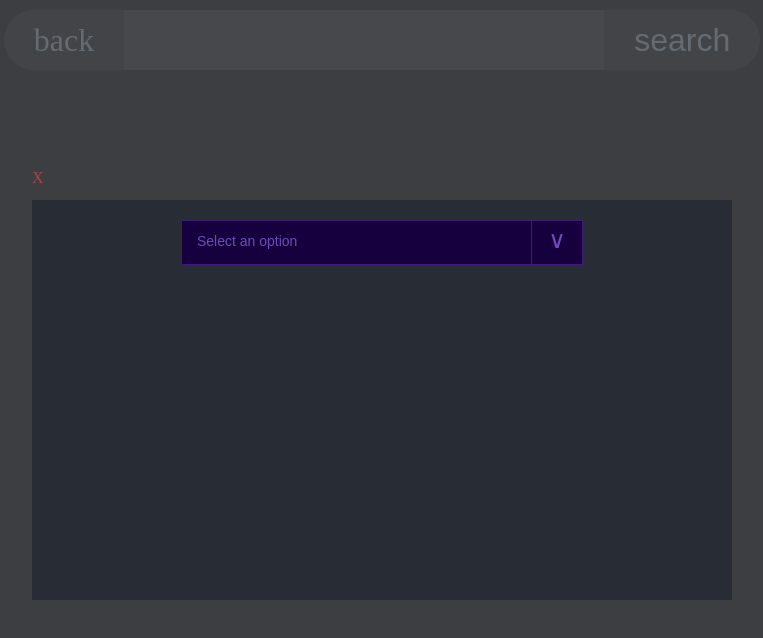
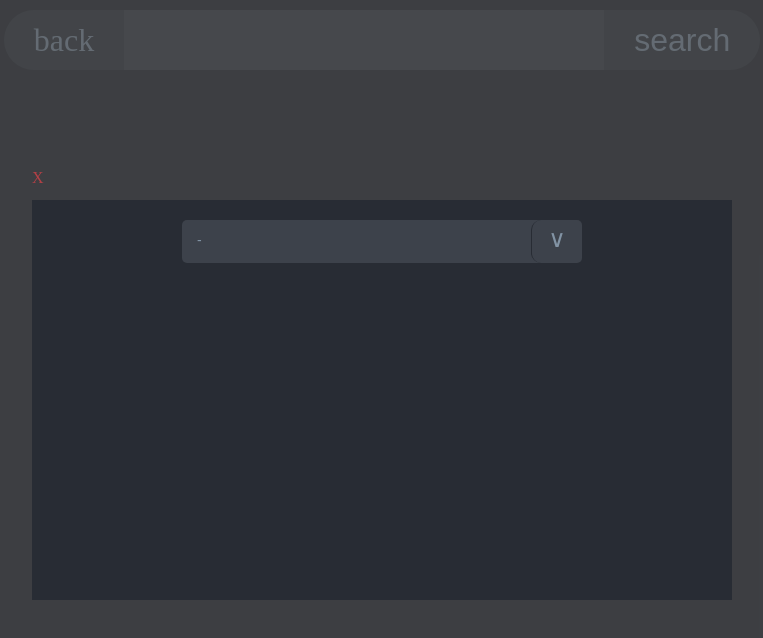
Before and after one commit to Sorati/obsinv, a React (Create React App) app: page /Add in a window 1280 px wide. Shown: the top 638 px of the page, without its empty margins (258-1021 px from the left). Built offline with nearby package versions, Linux system fonts and the light colour scheme.

Commit message:
Refactoring Select control in modal window

```diff
--- a/src/components/ItemList/Item/Item.jsx
+++ b/src/components/ItemList/Item/Item.jsx
@@ -1,12 +1,13 @@
 import React from "react";
 import style from './Item.module.css'
+
 
 const Item = (props) => {
     return (
         <div className={`${style.row} ${style.row_not_even}`}>
-            <div className="type">{props.type}</div>
-            <div className="user">{props.user}</div>
-            <div className="inventory">{props.inventory}</div>
+            <div>{props.type}</div>
+            <div>{props.name}</div>
+            <div>{props.inventory}</div>
         </div>
     )
 };
--- a/src/components/ItemList/ItemList.jsx
+++ b/src/components/ItemList/ItemList.jsx
@@ -5,23 +5,25 @@ import Item from "./Item/Item";
 const ItemList = (props) => {
     const list = props.date.data;
 
-    console.log(list);
-    console.log(list.pc[0].type);
+    // console.log(list);
+    // console.log(list.pc[0].type);
 
     function allList(list) {
         let items = [];
         for (let type in list) {
             const listElement = list[type];
-            for (let item of listElement){
-                // console.log(item.user)
+            if (type !== 'person') {
+                for (let item of listElement) {
+                    // console.log(type)
                     items.push(
                         <Item
                             type={`${item.type}`}
-                        user={`${item.user}`}
+                            name={`${item.user}`}
                             inventory={`${item.inventory}`}
                             key={`${type}${item.id}`}
                         />
-                )  //нужен KEY
+                    )
+                }
             }
         }
         return items
@@ -33,7 +35,7 @@ const ItemList = (props) => {
     return (
         <div className={style.content}>
 
-            <Item type={'type'} user={'user'} inventory={'inventory'}/>
+            <Item type={'type'} name={'user'} inventory={'inventory'}/>
 
             {allList(list)}
             {/*<Item type={list.pc[0].type} user={list.pc[0].user} inventory={list.pc[0].inventory}/>*/}
--- a/src/components/app/App.js
+++ b/src/components/app/App.js
@@ -28,7 +28,7 @@ class App extends React.PureComponent {
                         <Route exact path={'/'} render={() => <Main/>}/>
                         <Route exact path={'/Main'} render={() => <Main/>}/>
                         <Route exact path={'/AllElements'} render={() => <ItemList date={this.props}/>}/>
-                        <Route exact path={'/Add'} render={() => <ModalAddItems/>}/>
+                        <Route exact path={'/Add'} render={() => <ModalAddItems date={this.props}/>}/>
 
                     </div>
                     <Sidebar/>
--- a/src/components/modalAddItems/ModalAddItems.jsx
+++ b/src/components/modalAddItems/ModalAddItems.jsx
@@ -2,21 +2,33 @@ import React from "react";
 import style from './ModalAddItems.module.css'
 import {NavLink} from "react-router-dom";
 
-const ModalAddItems = () => {
-    return (
+class ModalAddItems extends React.PureComponent{
+    constructor(props){
+        super(props);
+        this.data = props.date.data;
+        this.state = {
+            typeItems: ''
+        }
+    }
+
+    _getTypeList() {
+        const list = [];
+        for(let type in this.data){
+            list.push(<option value={`${type}`} key={`${type}`}>{`${type}`}</option>)
+        }
+        return list
+    }
+
+    render() {
+        return (
         <div className={style.outsude}>
             <div className={style.window}>
                 <NavLink className={style.btnClose} to={'/'}>X</NavLink>
                 <div className={style.content}>
-
                     <label htmlFor="styledSelect1" className={style.customSelect}>
-                        <select name="options" id="styledSelect1">
-                            <option value="">Select an option</option>
-                            <option value="1">Option 1</option>
-                            <option value="2">Option 2</option>
-
-                            <option value="3">Option 3</option>
-                            <option value="4">Option 4</option>
+                        <select name="options" id="styledSelect1" >
+                            <option value="none" hidden>-</option>
+                            {this._getTypeList()}
                         </select>
                     </label>
 
@@ -24,6 +36,7 @@ const ModalAddItems = () => {
             </div>
         </div>
     )
+    }
 }
 
 export default ModalAddItems;
--- a/src/components/modalAddItems/ModalAddItems.module.css
+++ b/src/components/modalAddItems/ModalAddItems.module.css
@@ -45,8 +45,9 @@
 	max-width: 400px;
 	min-width: 180px;
 	margin: 0 auto;
-	border: 1px solid #3C1C78;
-	background-color: #16013E;
+    border-radius: 5px;
+	border: 0 solid #3C1C78;
+	background-color: #3d424b;
 	z-index: 10;
 }
 
@@ -57,13 +58,13 @@
     -webkit-appearance: none;
     -moz-appearance: none;
     appearance: none;
-    border-radius: 0;
+    border-radius: 10px;
     margin: 0;
     display: block;
     width: 100%;
     padding: 12px 55px 15px 15px;
     font-size: 14px;
-    color: #714BB9;
+    color: #8293a4;
 }
 
 .customSelect:after{
@@ -75,10 +76,11 @@
     line-height: 38px;
     content: '\2228';
     text-align: center;
-    color: #714BB9;
+    color: #8293a4;
     font-size: 24px;
-    border-left: 1px solid #3C1C78;
+    border-left: 1px solid #282c34;
     z-index: -1;
+    border-radius: 10px 0 0 10px;
 }
 option{
 	/*background-color: #61dafb;*/
--- a/src/mocks/state.js
+++ b/src/mocks/state.js
@@ -2,7 +2,7 @@ const data = {
     pc: [
         {
             id: 1,
-            user: 'Григорий Владимир Владимирович',
+            user: 'Григориев Владимир Владимирович',
             type: 'PC',
             inventory: '01360078',
             ip: '192.168.100.226',
@@ -92,7 +92,7 @@ const data = {
         },
         {
             id: 3,
-            user: 'Григорий Владимир Владимирович',
+            user: 'Григориев Владимир Владимирович',
             type: 'monitor',
             inventory: '01360078',
             location: 'библиотека',
@@ -107,7 +107,7 @@ const data = {
     mouse: [
         {
             id: 1,
-            user: 'Григорий Владимир Владимирович',
+            user: 'Григориев Владимир Владимирович',
             type: 'mouse',
             inventory: '01360078',
             location: '404',
@@ -151,7 +151,7 @@ const data = {
     keyboard: [
         {
             id: 1,
-            user: 'Григорий Владимир Владимирович',
+            user: 'Григориев Владимир Владимирович',
             type: 'keyboard',
             inventory: '01360078',
             location: '404',
@@ -191,6 +191,38 @@ const data = {
                 model: 'K100'
             }
         },
+    ],
+    person: [
+        {
+            id: 1,
+            type: 'staff',
+            fullName: 'Миронинко Валентина Николаевна',
+            position: '-',
+            HeadOfDepartment: false,
+            photo: '-',
+            location: '203',
+            department: 'Научно просветительский отдел'
+        },
+        {
+            id: 2,
+            type: 'staff',
+            fullName: 'Людмила Манкевич Петровна',
+            position: '-',
+            HeadOfDepartment: true,
+            photo: '-',
+            location: '401',
+            department: 'Издательский полиграфический сектор'
+        },
+        {
+            id: 3,
+            type: 'staff',
+            fullName: 'Григориев Владимир Владимирович',
+            position: 'Научный сотрудник',
+            HeadOfDepartment: false,
+            photo: '-',
+            location: '404',
+            department: 'Отдел научно исследовательской работы'
+        }
     ]
 }
 
```
Lines whose indentation alone changed are shown as unchanged.
